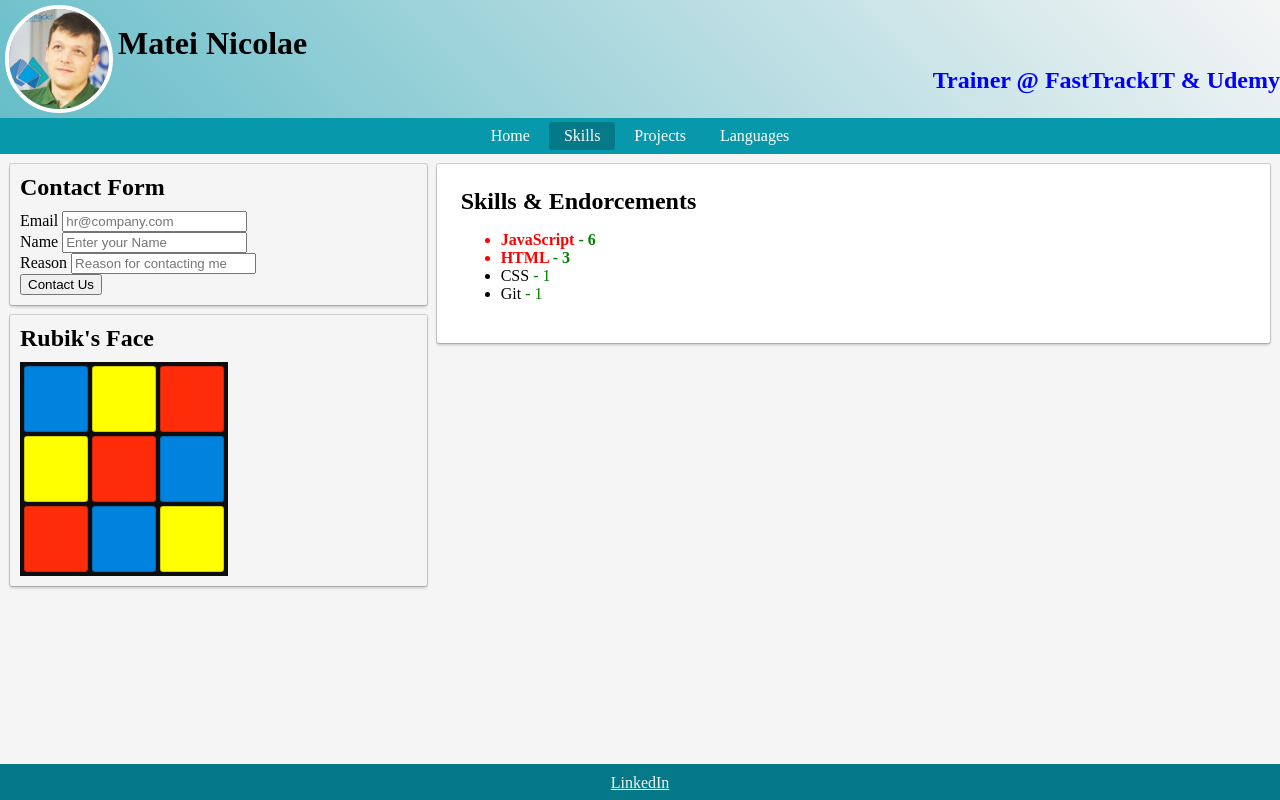
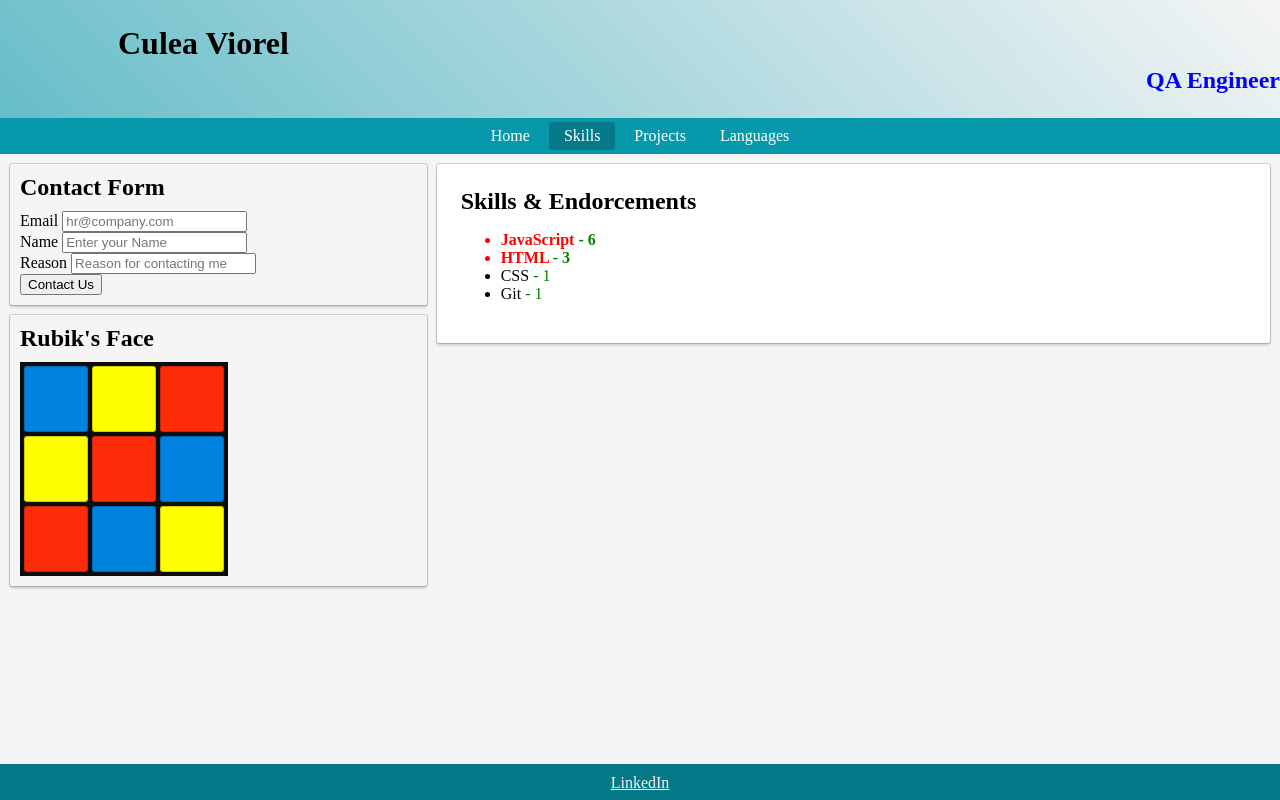
Before and after one commit to vculea/vculea.github.io, a plain HTML site: page index.html in a window 1280 px wide. Drawn offline with Linux system fonts and the light colour scheme.

Commit message:
update CV details: change name to Culea Viorel and job title to QA Engineer

```diff
--- a/index.html
+++ b/index.html
@@ -4,18 +4,18 @@
     <meta charset="UTF-8" />
     <meta http-equiv="X-UA-Compatible" content="IE=edge" />
     <meta name="viewport" content="width=device-width, initial-scale=1.0" />
-    <title>Matei's CV</title>
+    <title>Culea's CV</title>
     <link rel="stylesheet" href="style.css" />
   </head>
   <body>
     <header>
       <div id="header-wrapper">
         <div id="my-picture">
-          <img src="images/seflie.jpg" alt="my picture" height="100" />
+<!--          <img src="images/seflie.jpg" alt="my picture" height="100" />-->
         </div>
         <div id="header-info">
-          <h1>Matei Nicolae</h1>
-          <h2 id="job-title">Trainer @ FastTrackIT & Udemy</h2>
+          <h1>Culea Viorel</h1>
+          <h2 id="job-title">QA Engineer</h2>
         </div>
       </div>
 
@@ -117,7 +117,7 @@
       </div>
     </section>
     <footer>
-      <a href="https://www.linkedin.com/in/nicolaematei">LinkedIn</a>
+      <a href="https://www.linkedin.com/in/culeaviorel/">LinkedIn</a>
     </footer>
 
     <script src="index.js"></script>
```
